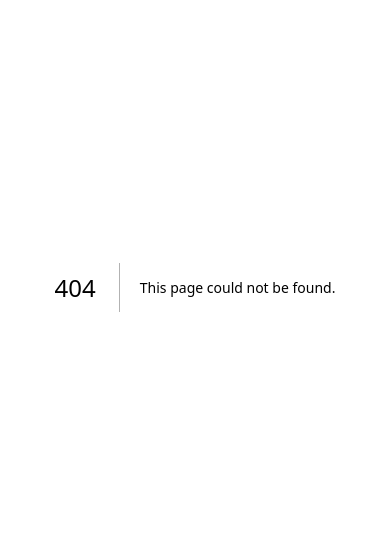
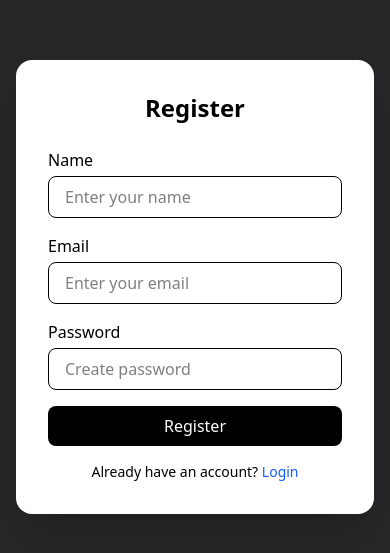
Before and after one commit to Revou-FSSE-Feb26/milestone-3-Arzy4, a Next.js app in the folder revoshop/: page /register in a window 390 px wide. Before the commit this address had no page. Shown: the part 135-688 px from the top of the page. Built offline with nearby package versions, Linux system fonts and the light colour scheme.

Commit message:
feat: add login and registration forms with user authentication; enhance layout for responsiveness

```diff
--- /dev/null
+++ b/revoshop/app/components/loginForm.tsx
@@ -0,0 +1,99 @@
+"use client";
+
+import { useState } from "react";
+import { useRouter } from "next/navigation";
+
+export default function LoginForm() {
+  const router = useRouter();
+
+  const [email, setEmail] = useState("");
+  const [password, setPassword] = useState("");
+
+  const [showPopup, setShowPopup] = useState(false);
+
+  function handleLogin(e: React.FormEvent<HTMLFormElement>) {
+    e.preventDefault();
+
+    const storedUser = localStorage.getItem("users");
+
+    if (!storedUser) {
+      alert("User not found. Please register first.");
+      return;
+    }
+
+    const users = JSON.parse(storedUser);
+
+    const foundUser = users.find(
+    (user: { email: string; password: string }) =>
+      user.email === email &&
+      user.password === password
+    );
+
+    if (foundUser) {
+        document.cookie = "token=logged-in; path=/";
+        setShowPopup(true);
+    } else {
+        alert("Invalid email or password.");
+    }
+    }
+
+  function closePopup() {
+    setShowPopup(false);
+    router.push("/");
+  }
+
+  return (
+    <>
+      <form onSubmit={handleLogin} className="space-y-4">
+        <div>
+          <label className="block mb-1 font-medium">Email</label>
+          <input
+            type="email"
+            placeholder="Enter your email"
+            value={email}
+            onChange={(e) => setEmail(e.target.value)}
+            className="w-full border rounded-lg px-4 py-2"
+            required
+          />
+        </div>
+
+        <div>
+          <label className="block mb-1 font-medium">Password</label>
+          <input
+            type="password"
+            placeholder="Enter your password"
+            value={password}
+            onChange={(e) => setPassword(e.target.value)}
+            className="w-full border rounded-lg px-4 py-2"
+            required
+          />
+        </div>
+
+        <button
+          type="submit"
+          className="w-full bg-black text-white py-2 rounded-lg hover:opacity-80 duration-300"
+        >
+          Login
+        </button>
+      </form>
+
+      {showPopup && (
+        <div className="fixed inset-0 bg-black/40 flex items-center justify-center z-50">
+          <div className="bg-white p-6 rounded-2xl shadow-lg text-center w-80">
+            <h2 className="text-xl font-bold mb-2">Login Successful!</h2>
+            <p className="text-gray-600 mb-4">
+              You have successfully logged in.
+            </p>
+
+            <button
+              onClick={closePopup}
+              className="bg-black text-white px-5 py-2 rounded-lg hover:opacity-80 duration-300"
+            >
+              Continue
+            </button>
+          </div>
+        </div>
+      )}
+    </>
+  );
+}
--- a/revoshop/app/components/navbar.tsx
+++ b/revoshop/app/components/navbar.tsx
@@ -4,7 +4,7 @@ import { FaShoppingCart } from "react-icons/fa";
 
 export default function Navbar() {
   return (
-    <nav className="flex justify-between items-center p-8">
+    <nav className="flex flex-col md:flex-row justify-between items-center p-8 gap-5">
         <Image
         src="/revoShopLogo.png"
         alt="Logo"
--- a/revoshop/app/components/productCard.tsx
+++ b/revoshop/app/components/productCard.tsx
@@ -18,7 +18,7 @@ export default function ProductCard({
   image,
 }: ProductCardProps) {
   return (
-  <div className="flex flex-col justify-between border rounded-xl p-5 shadow-md hover:shadow-xl duration-300 bg-zinc-900 w-[300px] h-[400px] text-white">
+  <div className="flex flex-col justify-between border rounded-xl p-5 shadow-md hover:shadow-xl duration-300 bg-zinc-900 w-[250px] h-[400px] text-white">
 
     {/* Image Container */}
     <div className="rounded-lg h-[220px] flex items-center justify-center overflow-hidden">
--- /dev/null
+++ b/revoshop/app/components/registerForm.tsx
@@ -0,0 +1,114 @@
+"use client";
+
+import { useState } from "react";
+import { useRouter } from "next/navigation";
+
+export default function RegisterForm() {
+  const router = useRouter();
+
+  const [name, setName] = useState("");
+  const [email, setEmail] = useState("");
+  const [password, setPassword] = useState("");
+
+  const [showPopup, setShowPopup] = useState(false);
+
+  function handleRegister(e: React.FormEvent<HTMLFormElement>) {
+    e.preventDefault();
+
+    const user = {
+      name,
+      email,
+      password,
+    };
+
+    const storedUsers = localStorage.getItem("users")
+    const users = storedUsers ? JSON.parse(storedUsers) : [];
+
+    const emailAlreadyExists = users.some(
+        (user: { email: string }) => user.email === email
+    );
+
+    if (emailAlreadyExists) {
+        alert("Email already registered.");
+        return;
+    }
+
+    users.push(user);
+
+    localStorage.setItem("users", JSON.stringify(users));
+
+    setShowPopup(true);
+  }
+
+  function closePopup() {
+    setShowPopup(false);
+    router.push("/login");
+  }
+
+  return (
+    <>
+      <form onSubmit={handleRegister} className="space-y-4">
+        <div>
+          <label className="block mb-1 font-medium">Name</label>
+          <input
+            type="text"
+            placeholder="Enter your name"
+            value={name}
+            onChange={(e) => setName(e.target.value)}
+            className="w-full border rounded-lg px-4 py-2"
+            required
+          />
+        </div>
+
+        <div>
+          <label className="block mb-1 font-medium">Email</label>
+          <input
+            type="email"
+            placeholder="Enter your email"
+            value={email}
+            onChange={(e) => setEmail(e.target.value)}
+            className="w-full border rounded-lg px-4 py-2"
+            required
+          />
+        </div>
+
+        <div>
+          <label className="block mb-1 font-medium">Password</label>
+          <input
+            type="password"
+            placeholder="Create password"
+            value={password}
+            onChange={(e) => setPassword(e.target.value)}
+            className="w-full border rounded-lg px-4 py-2"
+            required
+          />
+        </div>
+
+        <button
+          type="submit"
+          className="w-full bg-black text-white py-2 rounded-lg hover:opacity-80 duration-300"
+        >
+          Register
+        </button>
+      </form>
+
+      {showPopup && (
+        <div className="fixed inset-0 bg-black/40 flex items-center justify-center z-50">
+          <div className="bg-white p-6 rounded-2xl shadow-lg text-center w-80">
+            <h2 className="text-xl font-bold mb-2">Register Successful!</h2>
+            <p className="text-gray-600 mb-4">
+              Your account has been successfully registered.
+            </p>
+
+            <button
+              onClick={closePopup}
+              className="bg-black text-white px-5 py-2 rounded-lg hover:opacity-80 duration-300"
+            >
+              Go to Login
+            </button>
+          </div>
+        </div>
+      )}
+    </>
+  );
+}
--- /dev/null
+++ b/revoshop/app/login/page.tsx
@@ -0,0 +1,21 @@
+import Link from "next/link";
+import LoginForm from "../components/loginForm";
+
+export default function LoginPage() {
+  return (
+    <main className="min-h-screen flex items-center justify-center bg-zinc-800 px-4">
+      <section className="w-full max-w-md bg-white p-8 rounded-2xl shadow-2xl">
+        <h1 className="text-2xl font-bold text-center mb-6">Login</h1>
+
+        <LoginForm />
+
+        <p className="text-center mt-4 text-sm">
+          Don&apos;t have an account?{" "}
+          <Link href="/register" className="text-blue-600">
+            Register
+          </Link>
+        </p>
+      </section>
+    </main>
+  );
+}
--- a/revoshop/app/page.tsx
+++ b/revoshop/app/page.tsx
@@ -71,7 +71,7 @@ export default function Home() {
           RevoShop Products
         </h1>
 
-        <div className="grid grid-cols-4 justify-items-center gap-6 p-12">
+        <div className="grid grid-cols-1 sm:grid-cols-2 lg:grid-cols-3 xl:grid-cols-4 justify-items-center gap-6 p-12">
 
           {products.map((product) => (
             <ProductCard
--- /dev/null
+++ b/revoshop/app/register/page.tsx
@@ -0,0 +1,21 @@
+import Link from "next/link";
+import RegisterForm from "../components/registerForm";
+
+export default function RegisterPage() {
+  return (
+    <main className="min-h-screen flex items-center justify-center bg-zinc-800 px-4">
+      <section className="w-full max-w-md bg-white p-8 rounded-2xl shadow-2xl">
+        <h1 className="text-2xl font-bold text-center mb-6">Register</h1>
+
+        <RegisterForm />
+
+        <p className="text-center mt-4 text-sm">
+          Already have an account?{" "}
+          <Link href="/login" className="text-blue-600">
+            Login
+          </Link>
+        </p>
+      </section>
+    </main>
+  );
+}
```
